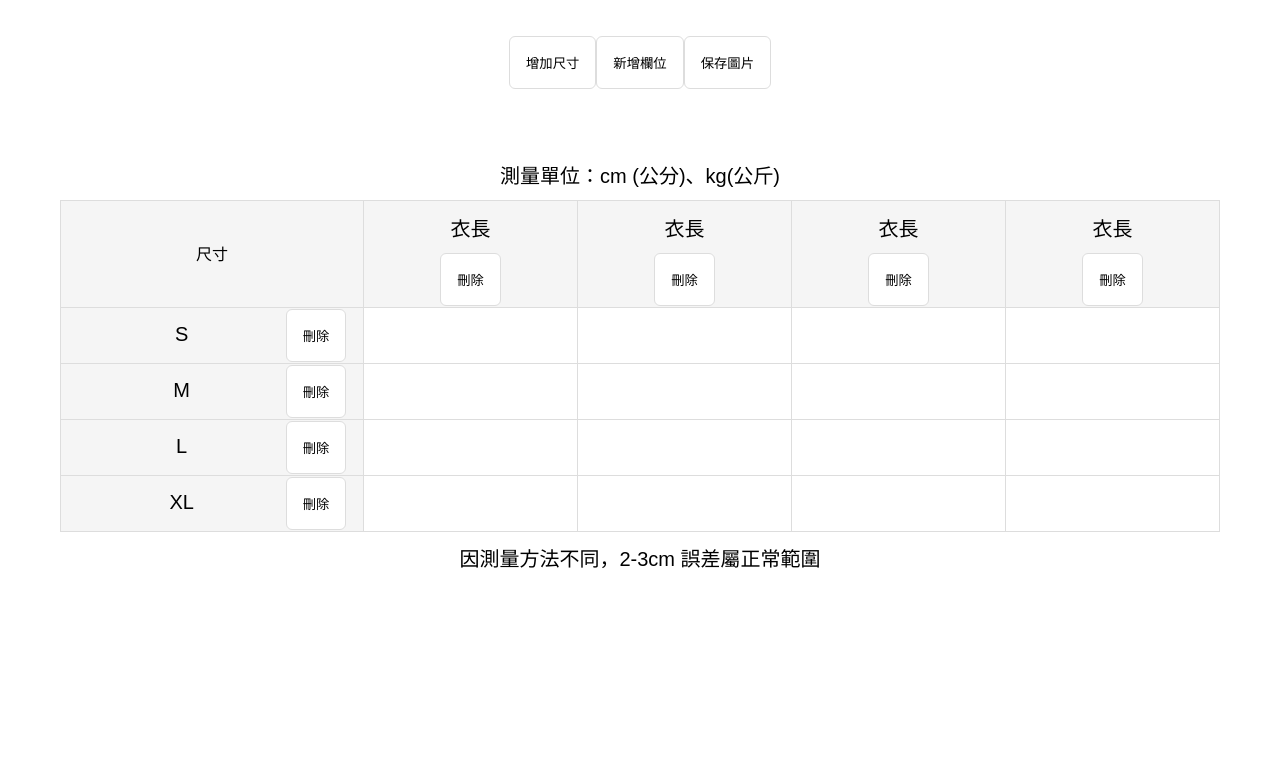
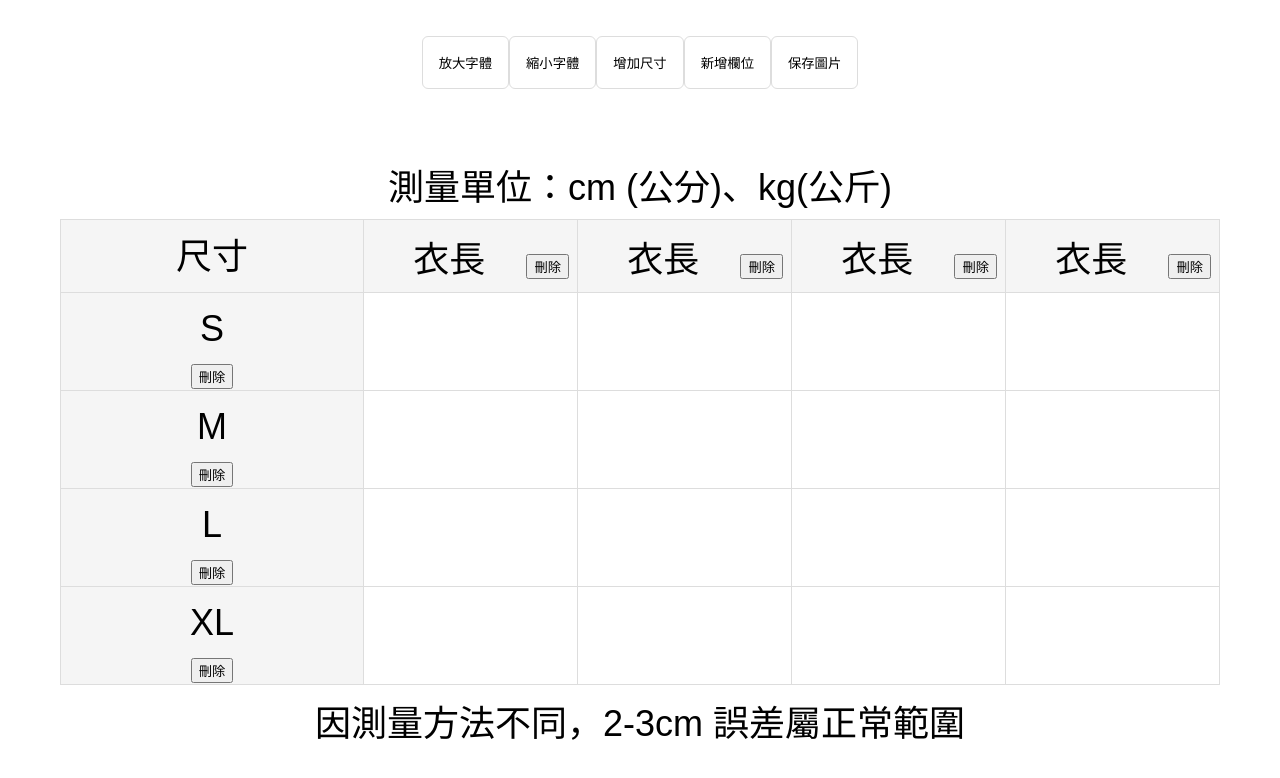
Before and after one commit to yuaanlin/Sizetable, a React (Create React App) app: page / in a window 1280 px wide. Shown: the top 778 px of the page. Built offline with nearby package versions, Linux system fonts and the light colour scheme.

Commit message:
add font size changer

```diff
--- a/src/App.css
+++ b/src/App.css
@@ -2,13 +2,6 @@ body {
     text-align: center;
     padding: 36px;
     overflow: hidden;
-}
-
-button {
-    border: 1px solid #ddd;
-    background-color: white;
-    padding: 16px;
-    border-radius: 6px;
 }
 
 table,
@@ -35,3 +28,10 @@ input {
 .colored-background {
     background-color: rgba(245, 245, 245, 1);
 }
+
+.setting {
+    border: 1px solid #ddd;
+    background-color: white;
+    padding: 16px;
+    border-radius: 6px;
+}
--- a/src/App.tsx
+++ b/src/App.tsx
@@ -2,12 +2,12 @@ import React, { Component } from "react";
 import "./App.css";
 import html2canvas from "html2canvas";
 import FileSaver from "file-saver";
-import { resolve } from "dns";
 
 interface State {
     cols: string[];
     sizes: string[];
     priting: boolean;
+    fontSize: number;
 }
 
 class App extends Component<{}, State> {
@@ -17,6 +17,7 @@ class App extends Component<{}, State> {
             cols: ["衣長", "衣長", "衣長", "衣長"],
             sizes: ["S", "M", "L", "XL"],
             priting: false,
+            fontSize: 36,
         };
     }
 
@@ -35,17 +36,32 @@ class App extends Component<{}, State> {
     render() {
         return (
             <div>
-                <button onClick={() => this.setState({ sizes: [...this.state.sizes, "新尺寸"] })}>增加尺寸</button>
-                <button onClick={() => this.setState({ cols: [...this.state.cols, "新欄位"] })}>新增欄位</button>
-                <button onClick={() => this.print()}>保存圖片</button>
+                <button className="setting" onClick={() => this.setState({ fontSize: this.state.fontSize + 1 })}>
+                    放大字體
+                </button>
+                <button className="setting" onClick={() => this.setState({ fontSize: this.state.fontSize - 1 })}>
+                    縮小字體
+                </button>
+                <button className="setting" onClick={() => this.setState({ sizes: [...this.state.sizes, "新尺寸"] })}>
+                    增加尺寸
+                </button>
+                <button className="setting" onClick={() => this.setState({ cols: [...this.state.cols, "新欄位"] })}>
+                    新增欄位
+                </button>
+                <button className="setting" onClick={() => this.print()}>
+                    保存圖片
+                </button>
                 <div style={{ marginTop: 36, marginBottom: 36, padding: 24 }} id="table">
-                    <input defaultValue="測量單位：cm (公分)、kg(公斤)" style={{ width: "90%" }} />
+                    <input defaultValue="測量單位：cm (公分)、kg(公斤)" style={{ fontSize: this.state.fontSize, width: "90%" }} />
                     <table>
                         <tr style={{ lineHeight: 0.5 }}>
-                            <td className="colored-background">尺寸</td>
+                            <td className="colored-background" style={{ fontSize: this.state.fontSize }}>
+                                尺寸
+                            </td>
                             {this.state.cols.map((col, index) => (
                                 <td className="colored-background">
                                     <input
+                                        style={{ fontSize: this.state.fontSize }}
                                         value={col}
                                         onChange={(e) => {
                                             var newcols = [];
@@ -75,6 +91,7 @@ class App extends Component<{}, State> {
                             <tr style={{ lineHeight: 0.2 }}>
                                 <td className="colored-background" style={{ width: 300 }}>
                                     <input
+                                        style={{ fontSize: this.state.fontSize, width: "90%" }}
                                         value={size}
                                         onChange={(e) => {
                                             var newsizes = [];
@@ -100,13 +117,13 @@ class App extends Component<{}, State> {
                                 </td>
                                 {this.state.cols.map(() => (
                                     <td>
-                                        <input type="text" />
+                                        <input style={{ fontSize: this.state.fontSize }} type="text" />
                                     </td>
                                 ))}
                             </tr>
                         ))}
                     </table>
-                    <input defaultValue="因測量方法不同，2-3cm 誤差屬正常範圍" style={{ width: "90%" }} />
+                    <input defaultValue="因測量方法不同，2-3cm 誤差屬正常範圍" style={{ width: "90%", fontSize: this.state.fontSize }} />
                 </div>
             </div>
         );
```
